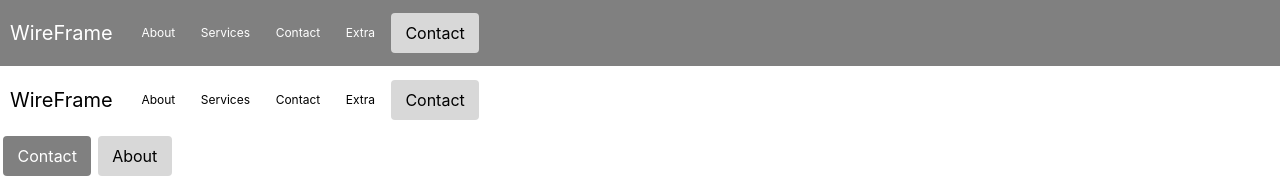
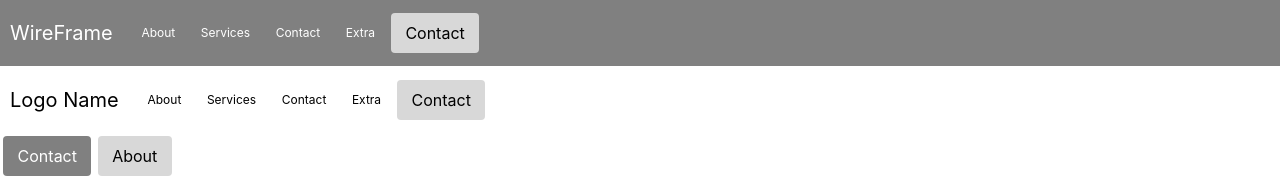
Before and after one commit to timwf/react-wireframe, a React (Create React App) app: page / in a window 1280 px wide. Shown: the top 178 px of the page. Built offline with nearby package versions, Linux system fonts and the light colour scheme; a web font is replaced by a local one.

Commit message:
nav image - readme

```diff
--- a/src/App.js
+++ b/src/App.js
@@ -21,7 +21,7 @@ function App() {
        </WireNavBar>
 
        <WireNavBar >
-          <WireNavbarLogo />
+          <WireNavbarLogo companyName="Logo Name"/>
           <WireNavbarLink linkTag="About"/>
           <WireNavbarLink linkTag="Services" />
           <WireNavbarLink linkTag="Contact" />
```
Also changed, not shown: src/demo-images/navbar.png (added), 1 other file (tests, documents, lock files or other folders).
